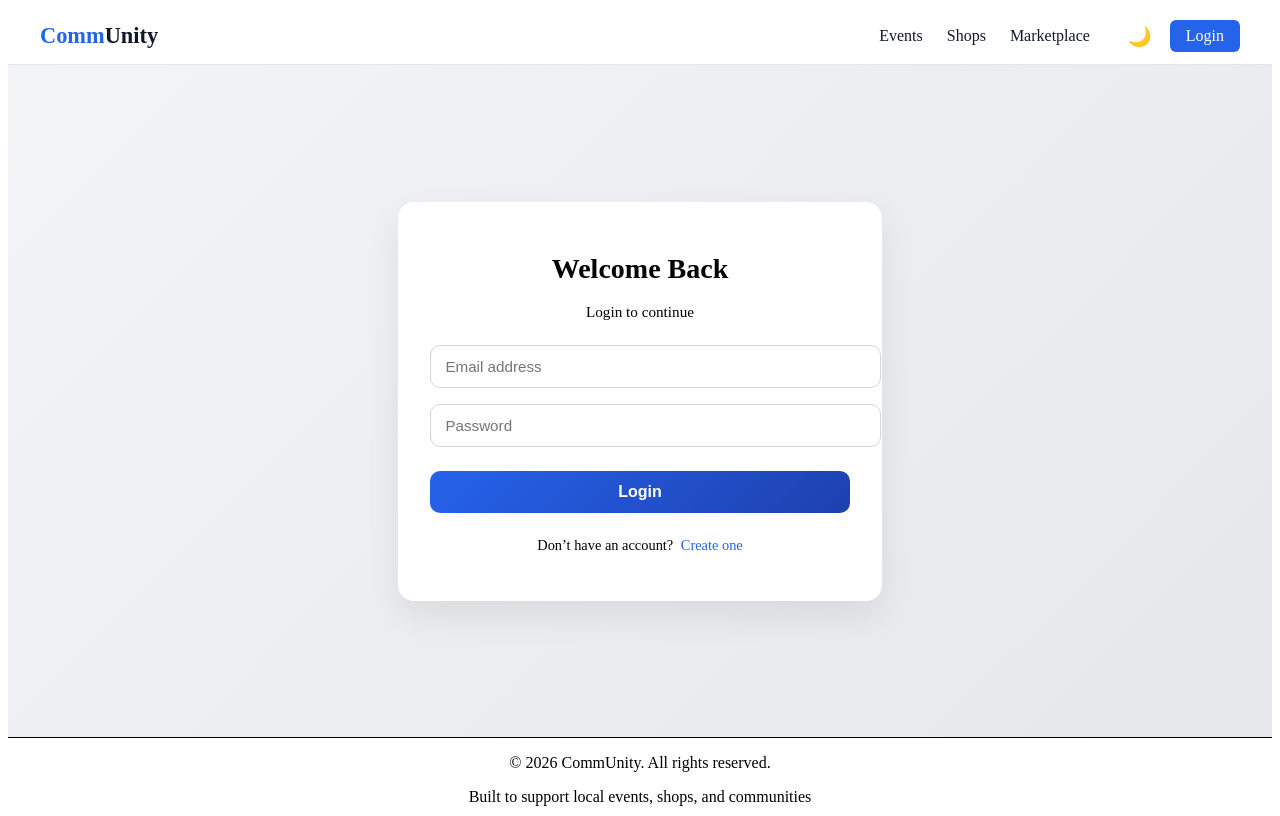
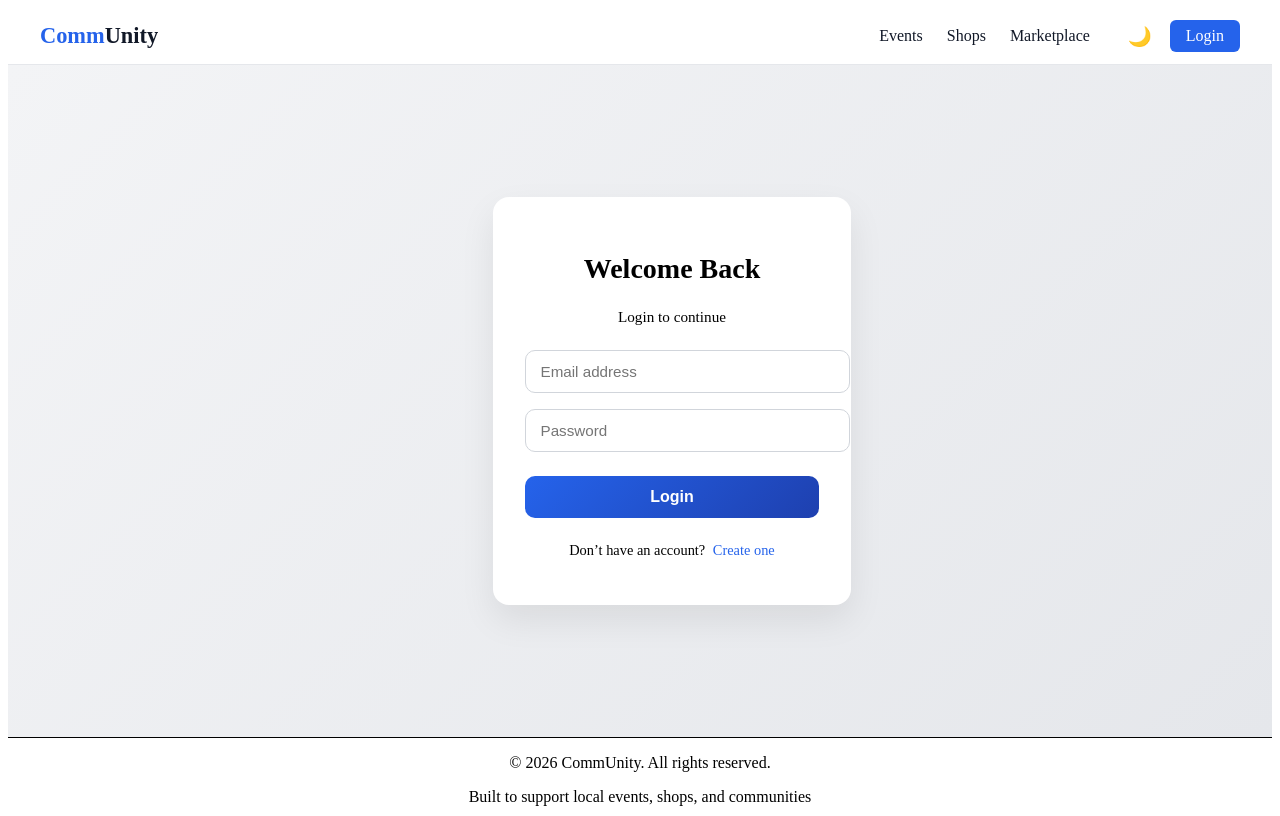
Before and after one commit to Nadeem200421/project6, a Next.js app: page /login in a window 1280 px wide. Built offline with nearby package versions, Linux system fonts and the light colour scheme.

Commit message:
Refactor LoginPage component for better structure

```diff
--- a/app/login/page.tsx
+++ b/app/login/page.tsx
@@ -2,24 +2,31 @@
 
 import { useEffect, useState } from "react";
 import { useDispatch, useSelector } from "react-redux";
+import { useRouter } from "next/navigation";
+
 import { login } from "../redux/features/authSlice";
 import { toggleTheme, restoreTheme } from "../redux/features/themeSlice";
 import type { RootState } from "../redux/store";
-import { useRouter } from "next/navigation";
+
 import "../styles/login.css";
 
 export default function LoginPage() {
   const dispatch = useDispatch();
   const router = useRouter();
 
-  const isLoggedIn = useSelector((state: RootState) => state.auth.isLoggedIn);
-  const darkMode = useSelector((state: RootState) => state.theme.mode === "dark");
+  const isLoggedIn = useSelector(
+    (state: RootState) => state.auth.isLoggedIn
+  );
+
+  const darkMode = useSelector(
+    (state: RootState) => state.theme.mode === "dark"
+  );
 
   const [email, setEmail] = useState("");
   const [password, setPassword] = useState("");
   const [error, setError] = useState("");
 
-  // Restore theme from localStorage on mount
+  // Restore theme
   useEffect(() => {
     dispatch(restoreTheme());
   }, [dispatch]);
@@ -27,32 +34,49 @@ export default function LoginPage() {
   // Redirect if logged in
   useEffect(() => {
     if (isLoggedIn) {
-      router.push("/");
+      router.replace("/");
     }
   }, [isLoggedIn, router]);
 
-  const handleSubmit = (e: React.FormEvent) => {
+  const handleSubmit = (e: React.FormEvent<HTMLFormElement>) => {
     e.preventDefault();
+
     if (!email || !password) {
       setError("Please fill in all fields.");
       return;
     }
+
     setError("");
     dispatch(login({ email }));
   };
 
   return (
-    <div className={`login-page ${darkMode ? "dark" : "light"}`}>
-      {/* Theme toggle button */}
-      <button className="theme-toggle" onClick={() => dispatch(toggleTheme())}>
-        {darkMode ? "🌞 Light Mode" : "🌙 Dark Mode"}
+    <main className={`login-page ${darkMode ? "dark" : "light"}`}>
+      {/* Theme Toggle */}
+      <button
+        type="button"
+        className="theme-toggle"
+        onClick={() => dispatch(toggleTheme())}
+        aria-label="Toggle theme"
+      >
+        {darkMode ? "🌞 Light" : "🌙 Dark"}
       </button>
 
+      {/* Login Card */}
+      <section className="login-container">
         <div className="login-card">
+          <header className="login-header">
             <h1 className="login-title">Welcome Back</h1>
-        <p className="login-subtitle">Login to continue</p>
+            <p className="login-subtitle">
+              Login to continue
+            </p>
+          </header>
 
-        {error && <div className="error-message">{error}</div>}
+          {error && (
+            <div className="error-message">
+              {error}
+            </div>
+          )}
 
           <form onSubmit={handleSubmit} className="login-form">
             <input
@@ -61,6 +85,7 @@ export default function LoginPage() {
               className="login-input"
               value={email}
               onChange={(e) => setEmail(e.target.value)}
+              autoComplete="email"
             />
 
             <input
@@ -69,6 +94,7 @@ export default function LoginPage() {
               className="login-input"
               value={password}
               onChange={(e) => setPassword(e.target.value)}
+              autoComplete="current-password"
             />
 
             <button type="submit" className="login-button">
@@ -76,10 +102,16 @@ export default function LoginPage() {
             </button>
           </form>
 
-        <p className="login-footer">
-          Don’t have an account? <a href="/register">Create one</a>
+          <footer className="login-footer">
+            <p>
+              Don’t have an account?{" "}
+              <a href="/register" className="register-link">
+                Create one
+              </a>
             </p>
+          </footer>
         </div>
-    </div>
+      </section>
+    </main>
   );
 }
```
Lines whose indentation alone changed are shown as unchanged.
